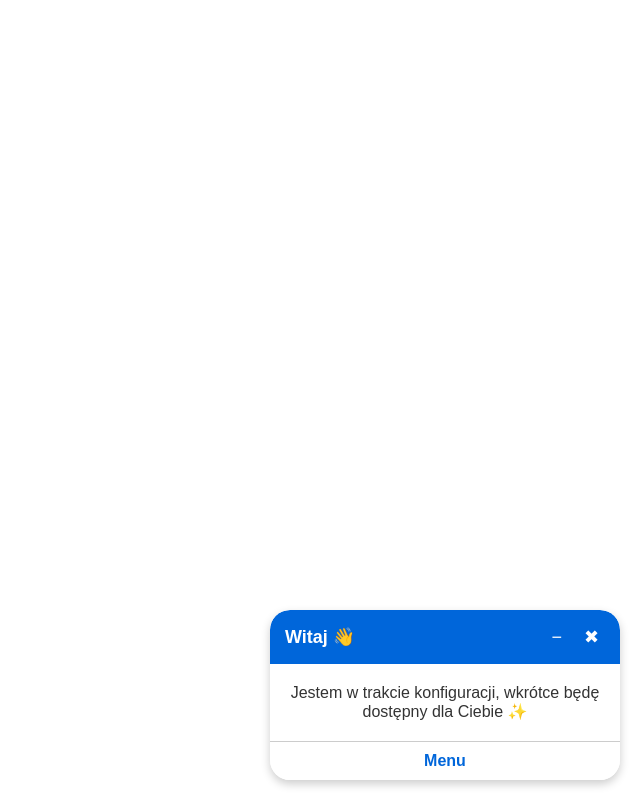
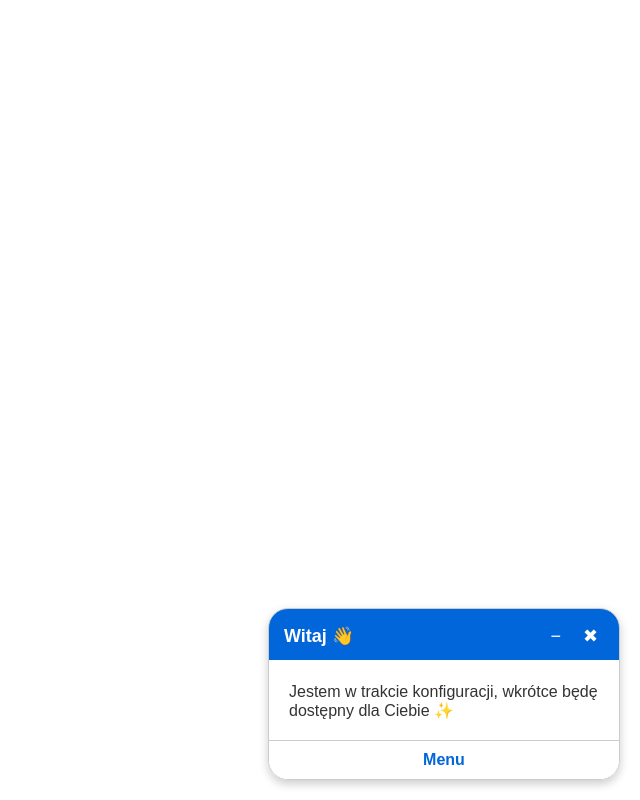
Before and after one commit to JaHuKox/n8ngpt, a plain HTML site: page index.html in a window 1280 px wide. Both pictures are taken after a click on the button "💬 Chat". Shown: the whole page, without its empty margins (640-1280 px from the left). Drawn offline with Linux system fonts and the light colour scheme.

Commit message:
Update style.css

```diff
--- a/style.css
+++ b/style.css
@@ -9,7 +9,8 @@
     overflow: hidden;
     font-family: Arial, sans-serif;
     display: none;
-    background-color: white;
+    background: linear-gradient(to bottom, #0066DA 30%, white 30%);
+    border: 1px solid #ccc;
 }
 
 /* Przycisk aktywacji czatu */
@@ -34,7 +35,7 @@
 
 /* Nagłówek czatu */
 .chat-widget-header {
-    background-color: #0066DA;
+    background: transparent;
     color: white;
     padding: 15px;
     font-size: 18px;
@@ -65,11 +66,11 @@
 
 /* Treść wiadomości */
 .chat-widget-body {
-    background-color: white;
+    background-color: transparent;
     padding: 20px;
     font-size: 16px;
     color: #333;
-    text-align: center;
+    text-align: left;
 }
 
 /* Stopka czatu */
```
